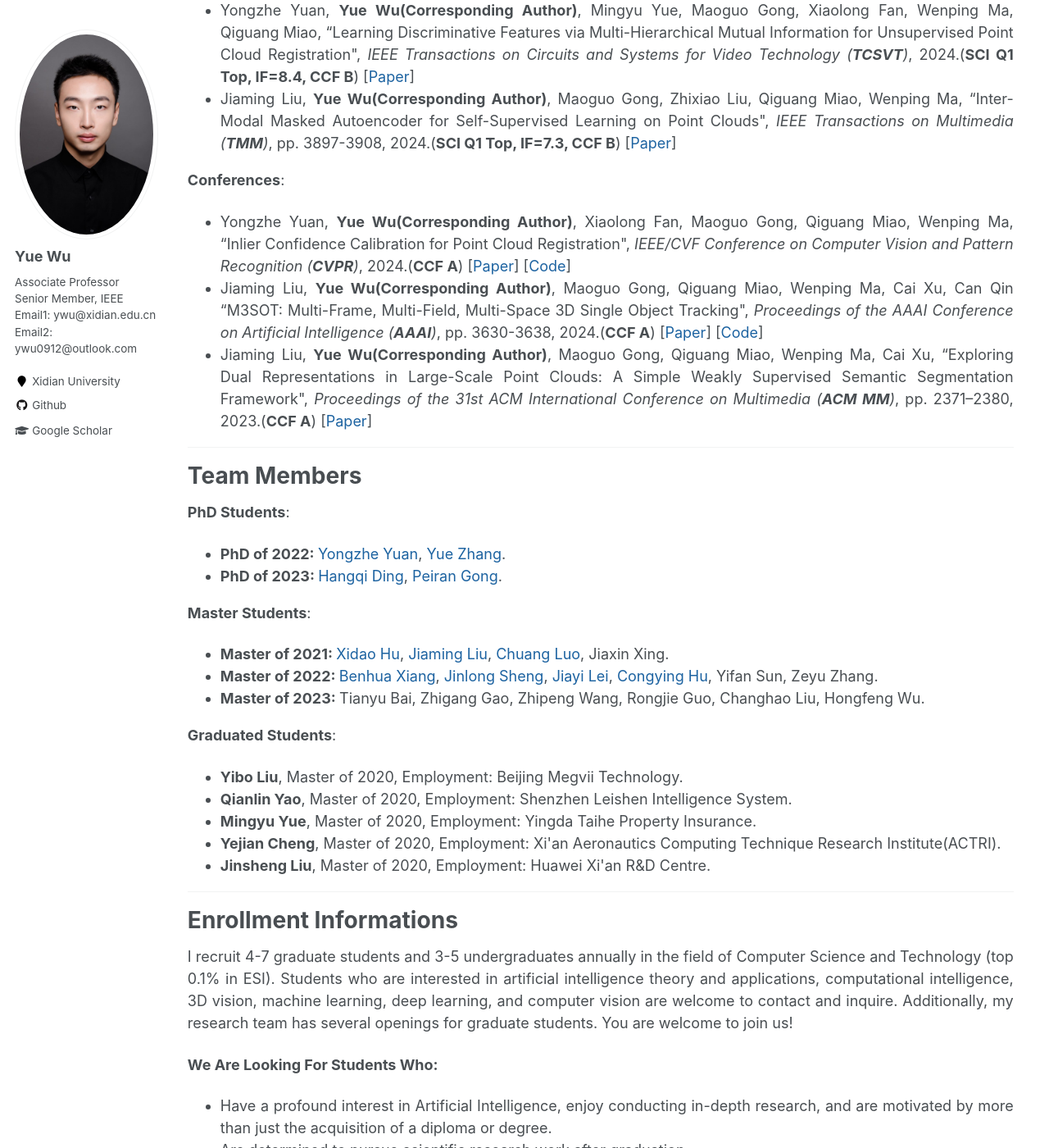
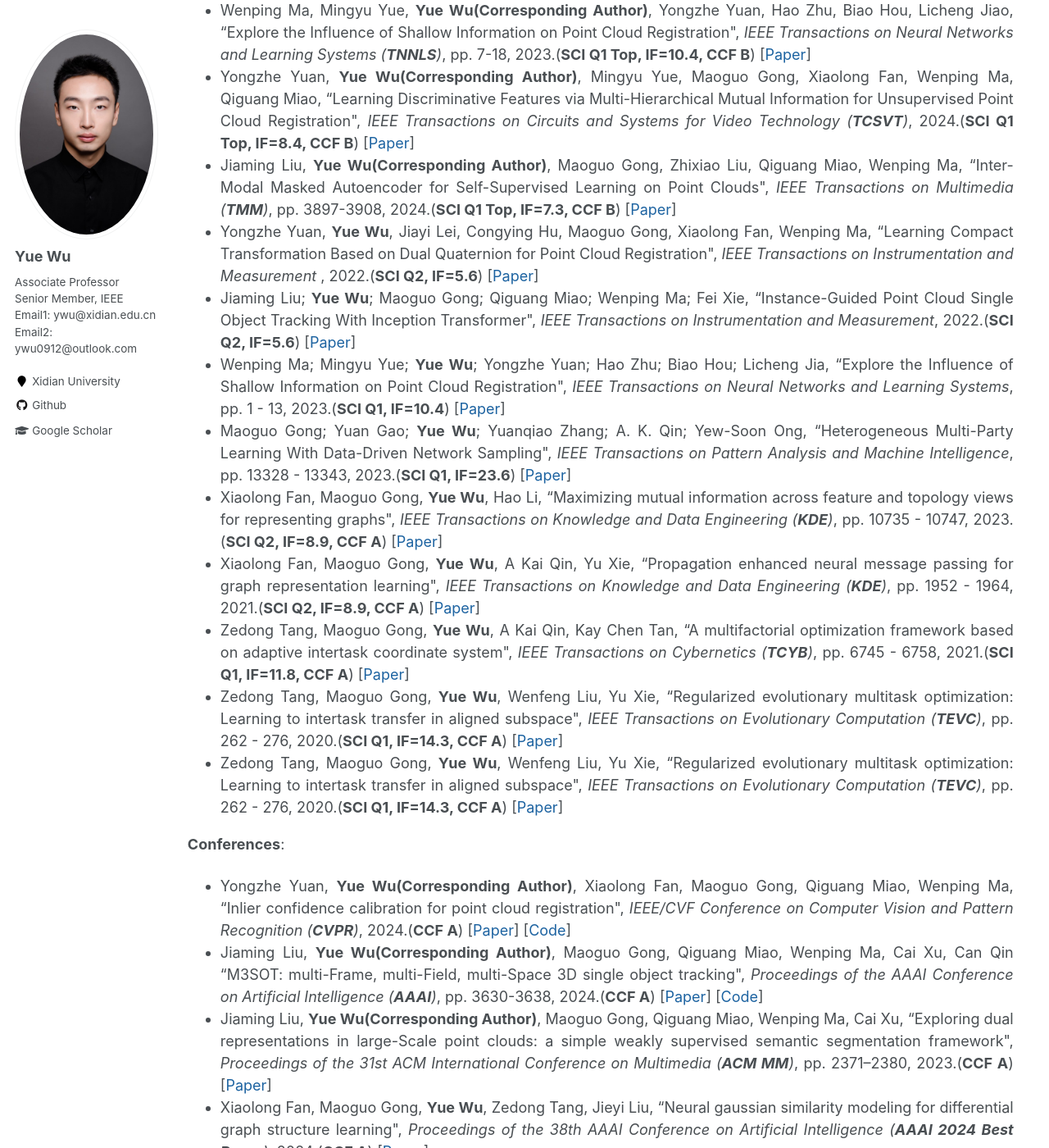
Before and after one commit to ywuchina/ywuchina.github.io, a Jekyll site: the page built from _pages/home.md, in a window 1280 px wide and 1400 px high, scrolled down 3516 px. Shown: the whole window at 82% size. Built offline with Jekyll 4.4.1, drawn with Linux system fonts in a browser that asks for light colours; some of the changed text lies outside the part shown.

Commit message:
Update paper.html

```diff
--- a/_includes/paper.html
+++ b/_includes/paper.html
@@ -105,6 +105,17 @@
 </span>
 </li>
 
+
+<li style="margin-bottom: 1.5;">
+<span>
+  <b>Yue Wu</b>, Yibo Liu, Maoguo Gong, Peiran Gong, Hao Li, Zedong Tang, Qiguang Miao, Wenping Ma,
+“Multi-view point cloud registration based on evolutionary multitasking with bi-channel knowledge sharing mechanism",
+<i>IEEE Transactions on Emerging Topics in Computational Intelligence</i>, pp. 357 - 374, 2022.(<b>SCI Q2, IF=5.3</b>)
+[<a href= "https://ieeexplore.ieee.org/abstract/document/9903069" target="_blank">Paper</a>]
+</span>
+</li>
+
+
 <!--通讯-->
 
 <!--paper9-->
@@ -149,6 +160,99 @@
 </span>
 </li>
 
+<!--1-->
+<li style="margin-bottom: 1.5;">
+<span>
+  Yongzhe Yuan, <b>Yue Wu</b>, Jiayi Lei, Congying Hu, Maoguo Gong, Xiaolong Fan, Wenping Ma,
+“Learning Compact Transformation Based on Dual Quaternion for Point Cloud Registration",
+<i>IEEE Transactions on Instrumentation and Measurement </i>,  2022.(<b>SCI Q2, IF=5.6</b>)
+[<a href= "https://ieeexplore.ieee.org/abstract/document/10381830" target="_blank">Paper</a>]
+</span>
+</li>
+
+<!--2-->
+<li style="margin-bottom: 1.5;">
+<span>
+  Jiaming Liu; <b>Yue Wu</b>; Maoguo Gong; Qiguang Miao; Wenping Ma; Fei Xie,
+“Instance-Guided Point Cloud Single Object Tracking With Inception Transformer",
+<i>IEEE Transactions on Instrumentation and Measurement</i>,  2022.(<b>SCI Q2, IF=5.6</b>)
+[<a href= "https://ieeexplore.ieee.org/abstract/document/10242082/" target="_blank">Paper</a>]
+</span>
+</li>
+
+<!--3-->
+<li style="margin-bottom: 1.5;">
+<span>
+  Wenping Ma; Mingyu Yue; <b>Yue Wu</b>; Yongzhe Yuan; Hao Zhu; Biao Hou; Licheng Jia,
+“Explore the Influence of Shallow Information on Point Cloud Registration",
+<i> IEEE Transactions on Neural Networks and Learning Systems</i>, pp. 1 - 13, 2023.(<b>SCI Q1, IF=10.4</b>)
+[<a href= "https://ieeexplore.ieee.org/abstract/document/10185932" target="_blank">Paper</a>]
+</span>
+</li>
+
+<!--4-->
+<li style="margin-bottom: 1.5;">
+<span>
+  Maoguo Gong; Yuan Gao; <b>Yue Wu</b>; Yuanqiao Zhang; A. K. Qin; Yew-Soon Ong,
+“Heterogeneous Multi-Party Learning With Data-Driven Network Sampling",
+<i>IEEE Transactions on Pattern Analysis and Machine Intelligence</i>, pp. 13328 - 13343, 2023.(<b>SCI Q1, IF=23.6</b>)
+[<a href= "https://ieeexplore.ieee.org/abstract/document/10167861" target="_blank">Paper</a>]
+</span>
+</li>
+
+
+
+
+
+<li style="margin-bottom: 1.5;">
+  <span>
+    Xiaolong Fan, Maoguo Gong, <b>Yue Wu</b>, Hao Li,
+  “Maximizing mutual information across feature and topology views for representing graphs",
+  <i>IEEE Transactions on Knowledge and Data Engineering (<b>KDE</b>)</i>, pp. 10735 - 10747, 2023.(<b>SCI Q2, IF=8.9, CCF A</b>)
+  [<a href= "https://ieeexplore.ieee.org/abstract/document/10093032" target="_blank">Paper</a>]
+  </span>
+  </li>
+
+
+
+<li style="margin-bottom: 1.5;">
+  <span>
+    Xiaolong Fan, Maoguo Gong, <b>Yue Wu</b>, A Kai Qin, Yu Xie,
+  “Propagation enhanced neural message passing for graph representation learning",
+  <i>IEEE Transactions on Knowledge and Data Engineering (<b>KDE</b>)</i>, pp. 1952 - 1964, 2021.(<b>SCI Q2, IF=8.9, CCF A</b>)
+  [<a href= "https://ieeexplore.ieee.org/abstract/document/9508847" target="_blank">Paper</a>]
+  </span>
+  </li>
+
+  <li style="margin-bottom: 1.5;">
+    <span>
+      Zedong Tang, Maoguo Gong, <b>Yue Wu</b>, A Kai Qin, Kay Chen Tan,
+    “A multifactorial optimization framework based on adaptive intertask coordinate system",
+    <i>IEEE Transactions on Cybernetics (<b>TCYB</b>)</i>, pp. 6745 - 6758, 2021.(<b>SCI Q1, IF=11.8, CCF A</b>)
+    [<a href= "https://ieeexplore.ieee.org/abstract/document/9325875" target="_blank">Paper</a>]
+    </span>
+    </li>
+
+    <li style="margin-bottom: 1.5;">
+  <span>
+    Zedong Tang, Maoguo Gong, <b>Yue Wu</b>, Wenfeng Liu, Yu Xie,
+  “Regularized evolutionary multitask optimization: Learning to intertask transfer in aligned subspace",
+  <i>IEEE Transactions on Evolutionary Computation (<b>TEVC</b>)</i>, pp. 262 - 276, 2020.(<b>SCI Q1, IF=14.3, CCF A</b>)
+  [<a href= "https://ieeexplore.ieee.org/abstract/document/9195010" target="_blank">Paper</a>]
+  </span>
+  </li>
+
+
+
+  <li style="margin-bottom: 1.5;">
+    <span>
+      Zedong Tang, Maoguo Gong, <b>Yue Wu</b>, Wenfeng Liu, Yu Xie,
+    “Regularized evolutionary multitask optimization: Learning to intertask transfer in aligned subspace",
+    <i>IEEE Transactions on Evolutionary Computation (<b>TEVC</b>)</i>, pp. 262 - 276, 2020.(<b>SCI Q1, IF=14.3, CCF A</b>)
+    [<a href= "https://ieeexplore.ieee.org/abstract/document/9195010" target="_blank">Paper</a>]
+    </span>
+    </li>
+
 
 </ul>
 
@@ -158,7 +262,7 @@
 <!--一篇文章一个 li，最新发表的放在最上面，没有code就把code删了-->
 <li style="margin-bottom: 1.5;">
     <span>Yongzhe Yuan, <b>Yue Wu(Corresponding Author)</b>, Xiaolong Fan, Maoguo Gong, Qiguang Miao, Wenping Ma,
-        “Inlier Confidence Calibration for Point Cloud Registration",
+        “Inlier confidence calibration for point cloud registration",
         <i>IEEE/CVF Conference on Computer Vision and Pattern Recognition (<b>CVPR</b>)</i>, 2024.(<b>CCF A</b>)
         [<a  target="_blank">Paper</a>]
         [<a href= "https://github.com/YYZMARS/ICC" target="_blank">Code</a>]
@@ -167,7 +271,7 @@
 
 <li style="margin-bottom: 1.5;">
     <span>Jiaming Liu, <b>Yue Wu(Corresponding Author)</b>, Maoguo Gong, Qiguang Miao, Wenping Ma, Cai Xu, Can Qin
-        “M3SOT: Multi-Frame, Multi-Field, Multi-Space 3D Single Object Tracking", <i>Proceedings of the AAAI Conference on Artificial Intelligence (<b>AAAI</b>)</i>, pp. 3630-3638, 2024.(<b>CCF A</b>)
+        “M3SOT: multi-Frame, multi-Field, multi-Space 3D single object tracking", <i>Proceedings of the AAAI Conference on Artificial Intelligence (<b>AAAI</b>)</i>, pp. 3630-3638, 2024.(<b>CCF A</b>)
         [<a href= "https://ojs.aaai.org/index.php/AAAI/article/view/28152" target="_blank">Paper</a>]
         [<a href= "https://github.com/liujia99/M3SOT" target="_blank">Code</a>]
         </span>
@@ -176,10 +280,22 @@
 <li style="margin-bottom: 1.5;">
 <span>
 Jiaming Liu, <b>Yue Wu(Corresponding Author)</b>, Maoguo Gong, Qiguang Miao, Wenping Ma, Cai Xu,
-    “Exploring Dual Representations in Large-Scale Point Clouds: A Simple Weakly Supervised Semantic Segmentation Framework",
+“Exploring dual representations in large-Scale point clouds: a simple weakly supervised semantic segmentation framework",
 <i>Proceedings of the 31st ACM International Conference on Multimedia (<b>ACM MM</b>)</i>, pp. 2371–2380, 2023.(<b>CCF A</b>)
 [<a href= "https://dl.acm.org/doi/abs/10.1145/3581783.3612224" target="_blank">Paper</a>]
 </span>
 </li>
+
+<li style="margin-bottom: 1.5;">
+<span>
+Xiaolong Fan, Maoguo Gong, <b>Yue Wu</b>, Zedong Tang, Jieyi Liu,
+“Neural gaussian similarity modeling for differential graph structure learning",
+<i>Proceedings of the 38th AAAI Conference on Artificial Intelligence (<b>AAAI 2024 Best Paper</b>)</i>, 2024.(<b>CCF A</b>)
+[<a href= "https://doi.org/10.1609/aaai.v38i11.29078" target="_blank">Paper</a>]
+</span>
+</li>
 </ul>
+
+
+
 <hr>
```
Lines whose indentation alone changed are shown as unchanged.
